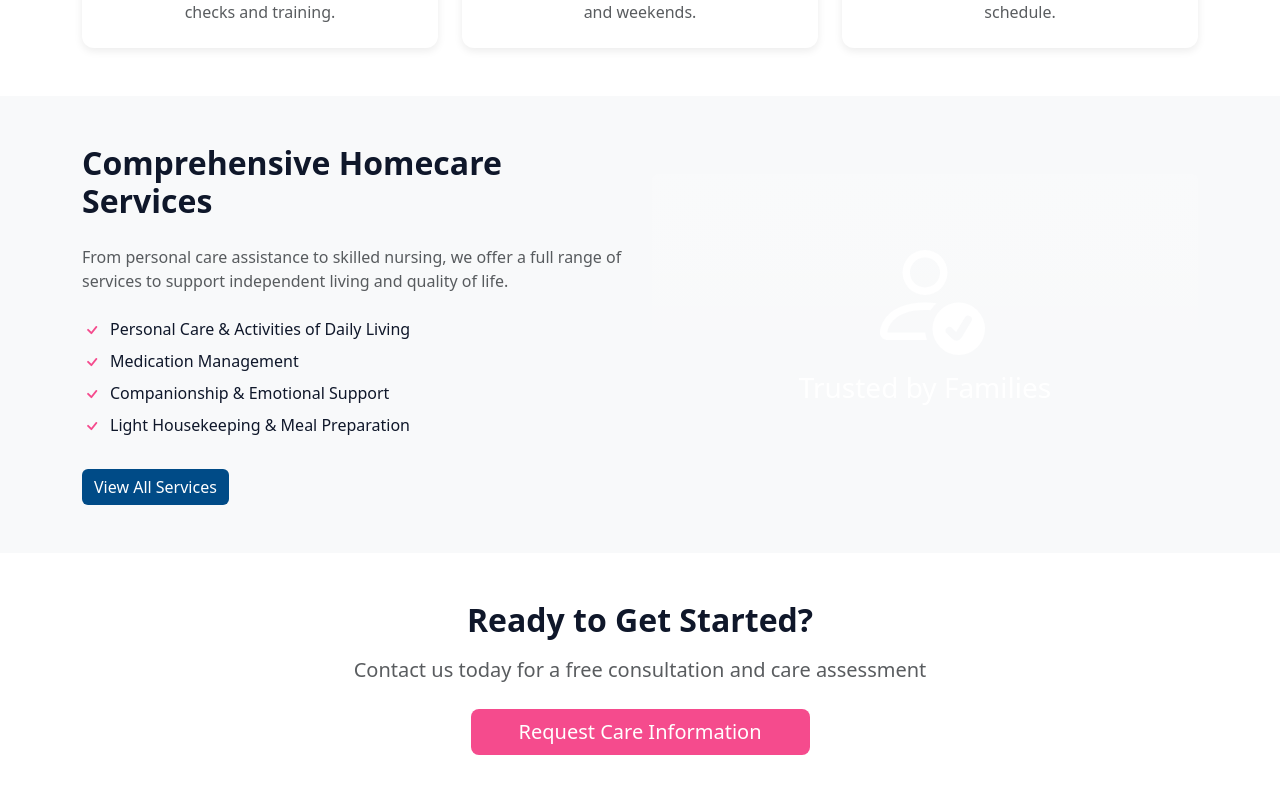
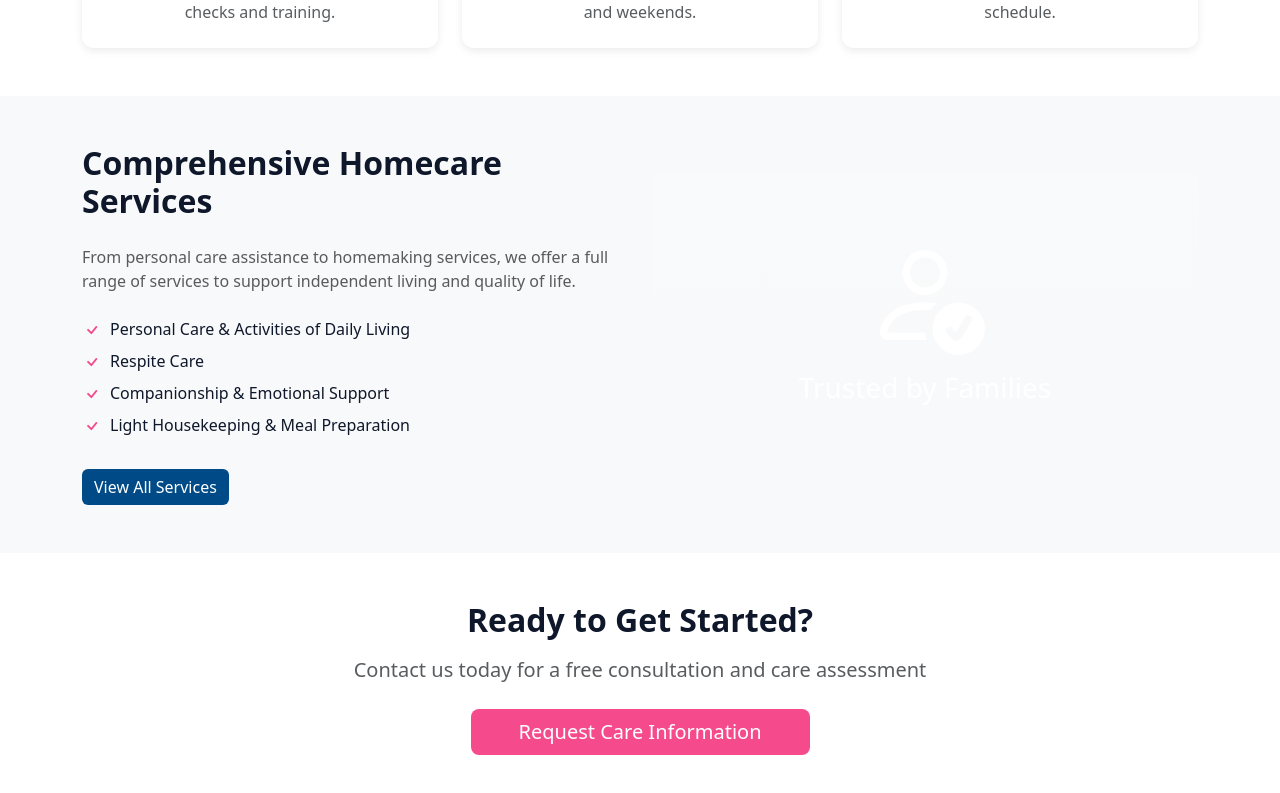
Before and after one commit to arenbrian/Full_Stack_Website, a React (Vite) app in the folder frontend/: page / in a window 1280 px wide. Shown: the part 1095-1888 px from the top of the page. Built offline with nearby package versions, Linux system fonts and the light colour scheme.

Commit message:
Update homepage text

```diff
--- a/frontend/src/pages/Home.jsx
+++ b/frontend/src/pages/Home.jsx
@@ -129,7 +129,7 @@ export default function Home() {
             <div className="col-lg-6 mb-4 mb-lg-0">
               <h2 className="fw-bold mb-4">Comprehensive Homecare Services</h2>
               <p className="text-muted mb-4">
-                From personal care assistance to skilled nursing, we offer a full range
+                From personal care assistance to homemaking services, we offer a full range
                 of services to support independent living and quality of life.
               </p>
               <ul className="list-unstyled">
@@ -157,7 +157,7 @@ export default function Home() {
                   >
                     <path d="M10.97 4.97a.75.75 0 0 1 1.07 1.05l-3.99 4.99a.75.75 0 0 1-1.08.02L4.324 8.384a.75.75 0 1 1 1.06-1.06l2.094 2.093 3.473-4.425a.267.267 0 0 1 .02-.022z" />
                   </svg>
-                  Medication Management
+                  Respite Care
                 </li>
                 <li className="mb-2">
                   <svg
```
